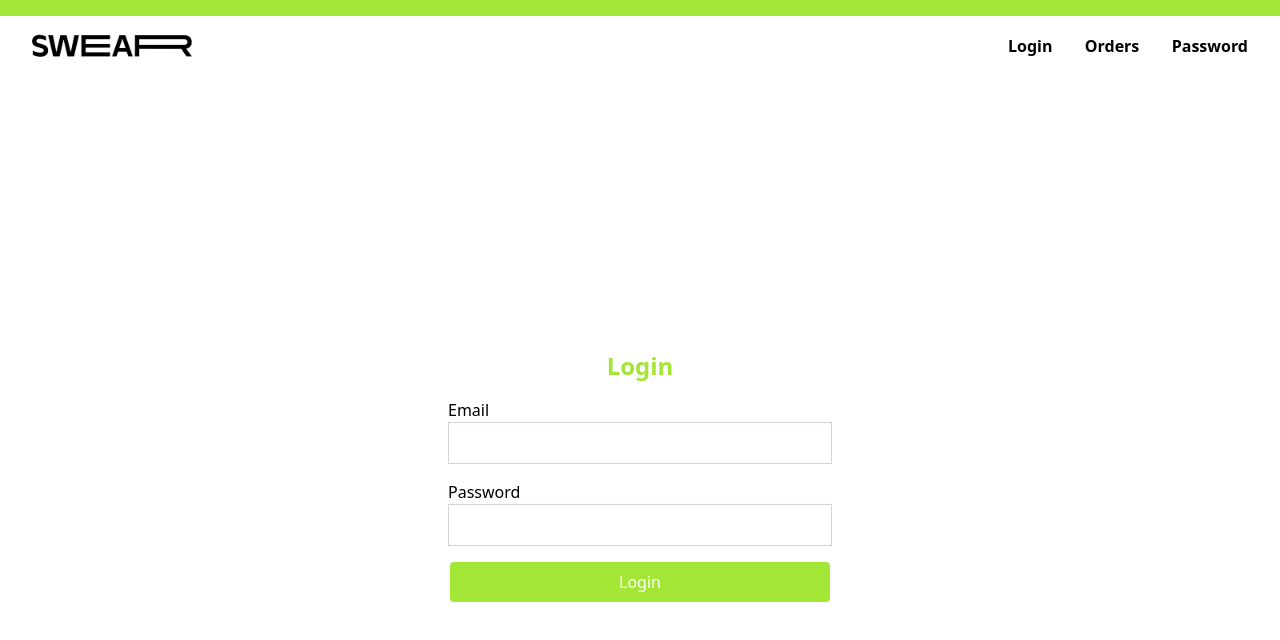
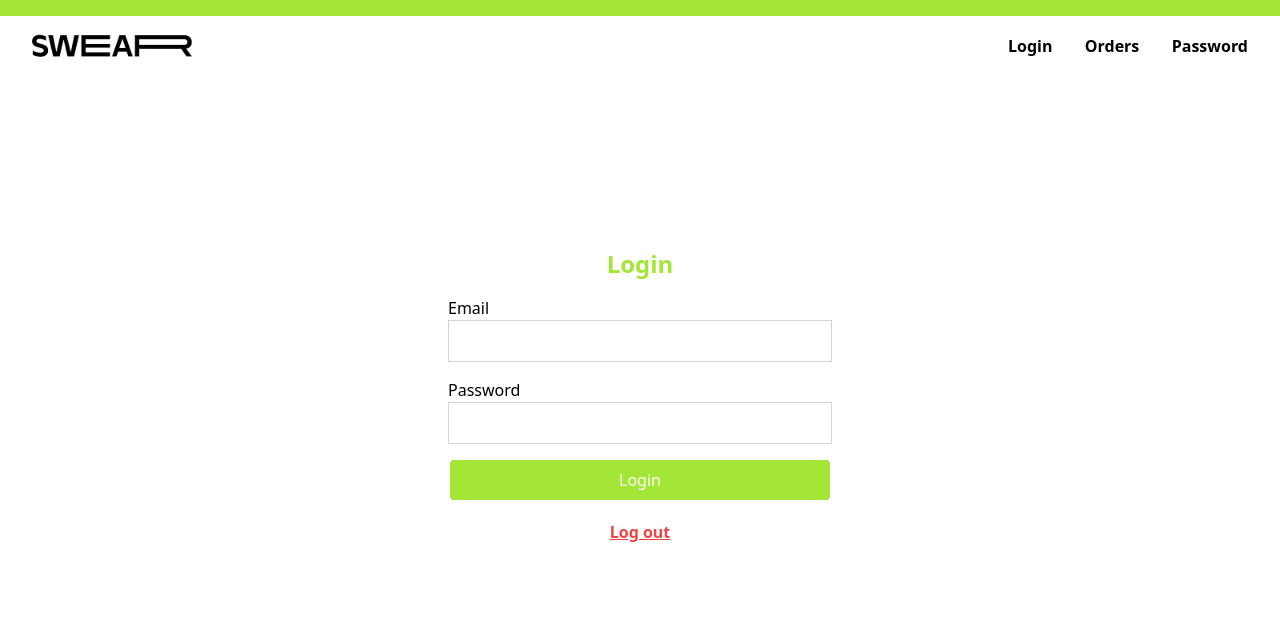
Before and after one commit to QuinttAdam/shoe_frontend, a Vue app: page /#/ in a window 1280 px wide. Shown: the top 640 px of the page. Built offline with nearby package versions, Linux system fonts and the light colour scheme.

Commit message:
feat: add log out

```diff
--- a/src/components/ChangePassword.vue
+++ b/src/components/ChangePassword.vue
@@ -87,7 +87,7 @@ const changePassword = async () => {
           <label for="newPassword" class="text-left">New Password:</label>
           <input v-model="newPassword" type="password" id="newPassword" name="newPassword" class="border border-gray-300 p-2" required />
         </div>
-        <div v-if="error" class="text-black-500 font-extrabold mb-4">{{ error }}</div>
+        <div v-if="error" class="text-black-500 font-bold mb-4">{{ error }}</div>
         <button type="submit" class="bg-lime-400 text-white px-4 py-2 rounded w-full">Change Password</button>
       </form>
   </template>
--- /dev/null
+++ b/src/components/LogOut.vue
@@ -0,0 +1,38 @@
+<script setup>
+import { ref } from 'vue';
+import { useRouter } from 'vue-router';
+
+const router = useRouter();
+const error = ref(null);
+
+const logout = () => {
+  try {
+    // Clear local storage
+    if (localStorage.length===0){
+        error.value = 'You are not logged in';
+    }else{
+        localStorage.clear();
+
+        // Redirect to the login page
+        router.push('/');
+        error.value = 'Successfully logged out';
+    }
+
+  } catch (err) {
+    error.value = 'Error logging out';
+  }
+};
+</script>
+
+<template>
+  <button @click="logout" class="text-red-500 font-bold py-2 px-4 pt-5 underline">
+    Log out
+  </button>
+    <p v-if="error" class="text-black-500 font-bold py-2 px-4 ">
+        {{ error }}
+    </p>
+</template>
+
+<style scoped>
+/* Your styles go here */
+</style>
--- a/src/components/Login.vue
+++ b/src/components/Login.vue
@@ -65,7 +65,7 @@ const login = async () => {
         <input type="password" id="password" v-model="password" required class="border border-gray-300 p-2" />
       </div>
 
-      <div v-if="error" class="error">{{ error }}</div>
+      <p v-if="error" class="error font-bold">{{ error }}</p>
 
       <div class="flex justify-center">
         <button type="submit" class="bg-lime-400 text-white px-4 py-2 rounded" :style="{ width: 'calc(100% - 4px)' }">Login</button>
--- a/src/components/Nav.vue
+++ b/src/components/Nav.vue
@@ -3,6 +3,7 @@
 </script>
 
 <template>
+  <div class="h-0">
     <div class="bg-lime-400 w-full h-4">
 
     </div>
@@ -18,6 +19,7 @@
       <RouterLink to="/change-password" class="nav-link font-extrabold">Password</RouterLink>
     </div>
   </div>
+  </div>
 </template>
 
 <style scoped>
--- a/src/pages/ChangePasswordPage.vue
+++ b/src/pages/ChangePasswordPage.vue
@@ -7,7 +7,7 @@ import ChangePassword from '../components/ChangePassword.vue';
 </script>
 
 <template>
-    <div class="flex items-center justify-center h-screen">
+    <div class="flex flex-col items-center justify-center h-screen">
         <div>
         <h2 class="text-lime-400 text-2xl font-bold mb-4 text-center">Change Password</h2>
         <ChangePassword />
--- a/src/pages/DetailsPage.vue
+++ b/src/pages/DetailsPage.vue
@@ -41,7 +41,7 @@ const checkAdmin=()=>{
 </script>
 
 <template>
-    <div class="m-10">
+    <div class="ml-10 mr-10 mt-28">
         <Details />
         <div class="flex items-center justify-center mt-4 gap-4">
           <DeleteOrder />
--- a/src/pages/LoginPage.vue
+++ b/src/pages/LoginPage.vue
@@ -1,12 +1,17 @@
 <script setup>
 import Login from '../components/Login.vue';
+import Logout from '../components/Logout.vue';
 </script>
 
 <template>
-  <div class="flex flex-col justify-center items-center h-screen">
-    <h1 class="text-lime-400 font-bold text-2xl mb-4">Login</h1>
-    <Login />
-  </div>
+  <!-- <div class="bg-red-400 pt-auto pb-auto"> -->
+    <div class="flex flex-col justify-center items-center h-screen">
+
+        <h1 class="text-lime-400 font-bold text-2xl mb-4">Login</h1>
+        <Login />
+        <Logout />
+    </div>
+  <!-- </div> -->
 </template>
 
 <style scoped>
--- a/src/pages/OrdersPage.vue
+++ b/src/pages/OrdersPage.vue
@@ -83,6 +83,8 @@ const getOrders = async () => {
 </script>
 
 <template>
+  <div class="mt-24">
+
     <h2 class="text-lime-400 text-2xl font-bold mt-4 mb-4  p-4 text-center">{{ orders.length }} Orders</h2>
       <div class="w-full pl-20 p-4 flex flex-wrap">
       <div v-if="error" class="text-red-500 mb-4">{{ error }}</div>
@@ -90,6 +92,7 @@ const getOrders = async () => {
         <Orders :order="order"/>
       </RouterLink>
     </div>
+  </div>
   </template>
 
 
```
Lines whose indentation alone changed are shown as unchanged.
